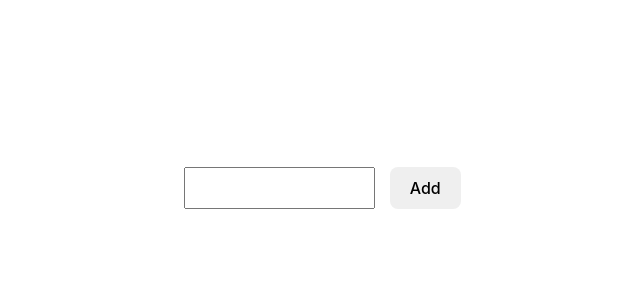
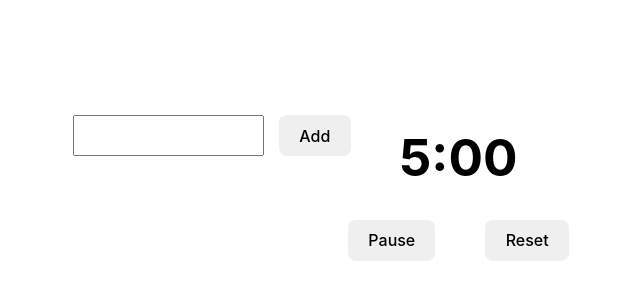
Before and after one commit to RatLad69/time-intervals, a React (Vite) app: page / in a window 1280 px wide. Shown: the part 222-522 px from the top of the page, without its empty margins (319-959 px from the left). Built offline with nearby package versions, Linux system fonts and the light colour scheme.

Commit message:
Added alarm column

```diff
--- a/src/App.module.scss
+++ b/src/App.module.scss
@@ -6,7 +6,9 @@
 
 .time-container {}
 
-.alarm-container {}
+.alarm-container {
+    width: 100%;
+}
 
 .intervals {
     display: flex;
@@ -19,3 +21,9 @@
     padding-left: 0px;
     display: inline-block;
 }
+
+.alarm-controls {
+    display: flex;
+    justify-content: center;
+    gap: 20px 50px;
+}
--- a/src/App.tsx
+++ b/src/App.tsx
@@ -11,7 +11,7 @@ function App() {
     const addAlarm = (time: Array<number>) => {
         //alarmIntervals.push(<AlarmTime duration={time}/>);
         let newAlarms: React.ReactElement[] = alarmIntervals.slice();
-        newAlarms.push(<AlarmTime duration={time}/>);
+        newAlarms.push(<AlarmTime duration={time} />);
         setAlarmIntervals(newAlarms);
         console.log("added new alarm");
         console.log("alarms: " + alarmIntervals);
@@ -27,7 +27,13 @@ function App() {
                     <NewInterval addNewAlarm={addAlarm} />
                 </div>
             </div>
-            <div className={styles['alarm-container']} />
+            <div className={styles['alarm-container']}>
+                <h1>5:00</h1>
+                <div className={styles['alarm-controls']}>
+                    <button>Pause</button>
+                    <button>Reset</button>
+                </div>
+            </div>
         </div>
     );
 }
```
